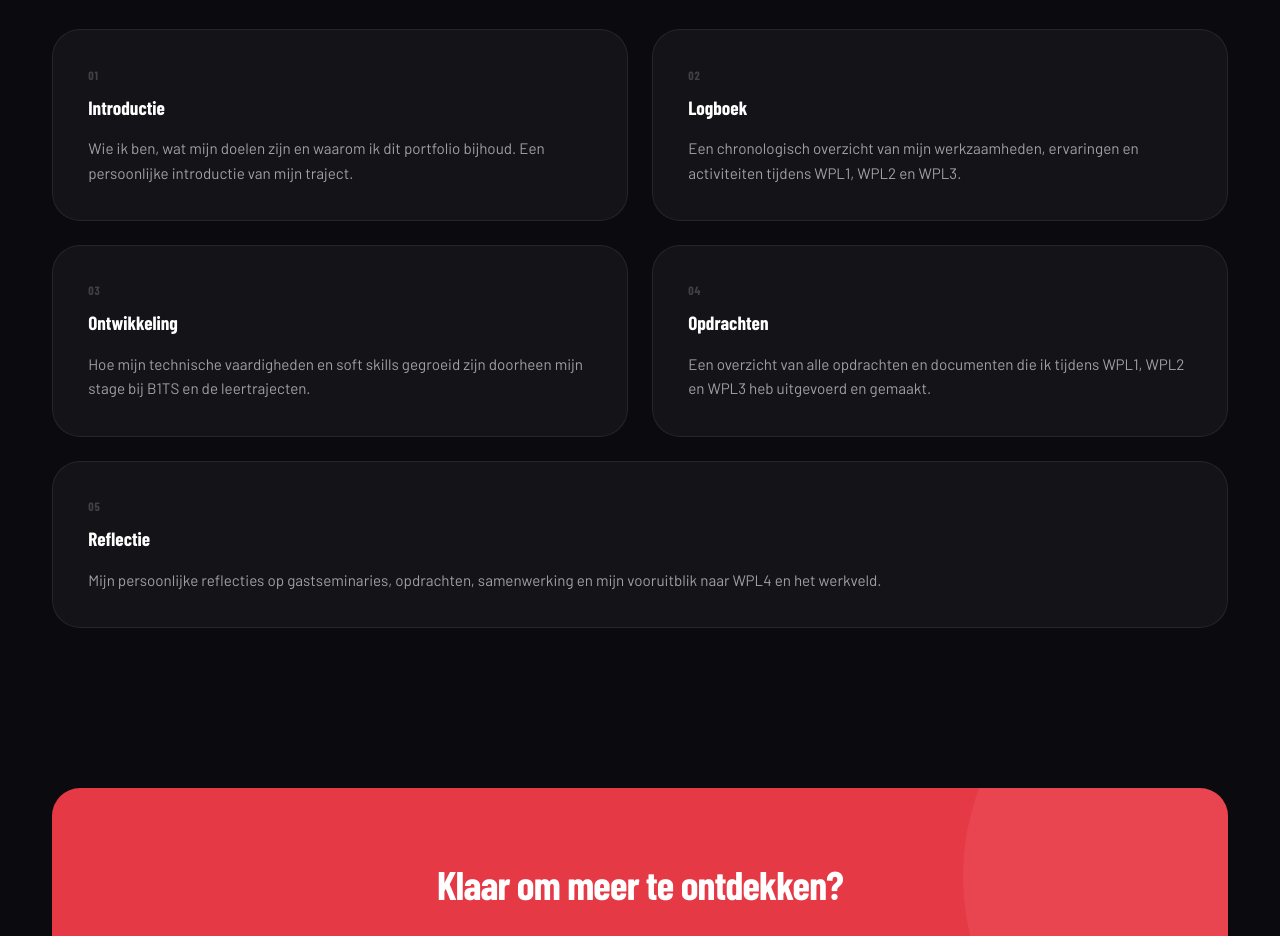
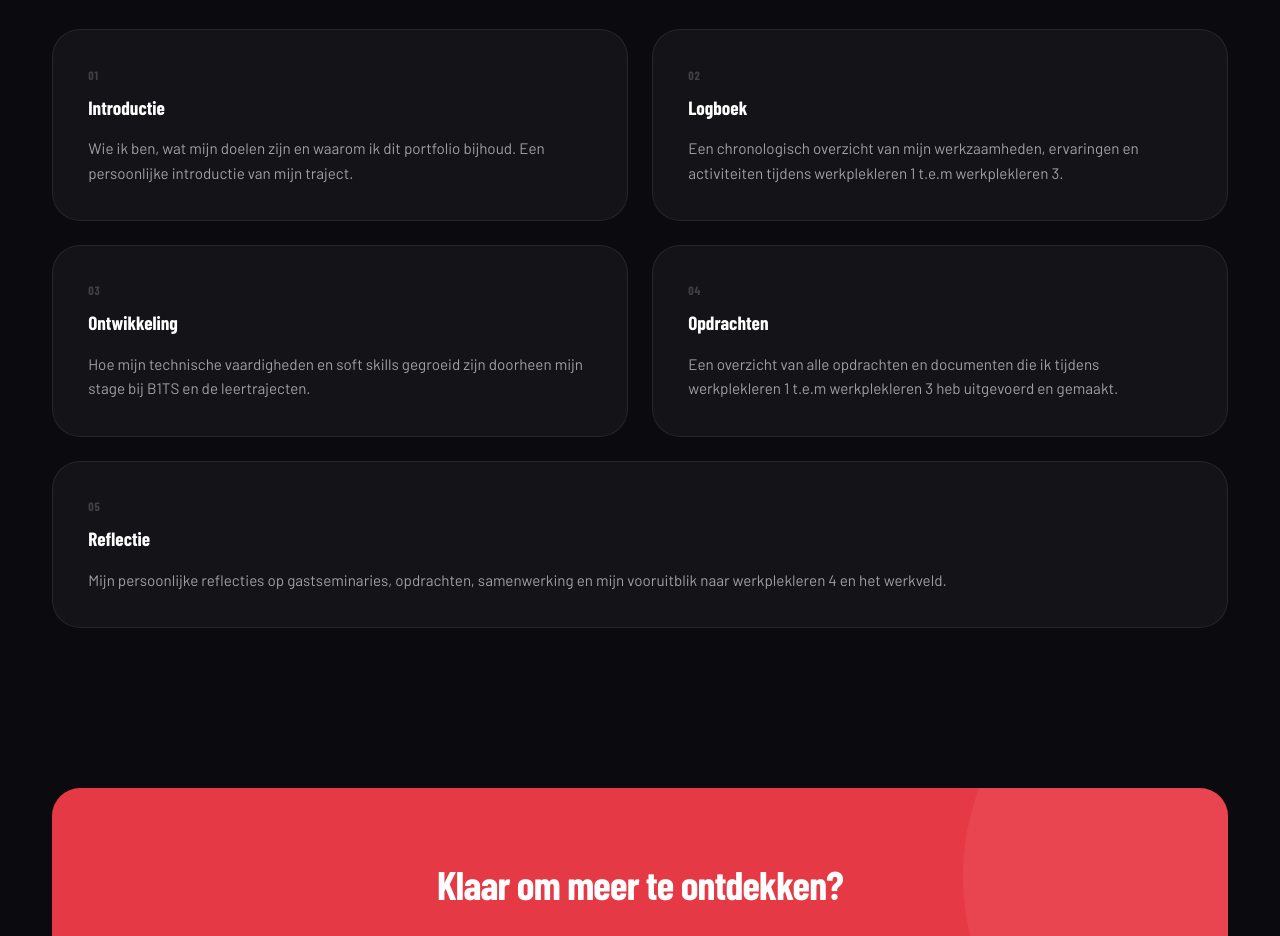
Before and after one commit to Fedor-Goossens-pxl/webserver5, a plain HTML site: page index.html in a window 1280 px wide. Shown: the part 2440-3376 px from the top of the page. Drawn offline with nearby package versions, Linux system fonts and the light colour scheme; a web font is replaced by a local one.

Commit message:
Update index.html

```diff
--- a/index.html
+++ b/index.html
@@ -122,7 +122,7 @@
             <a href="logboek.html" class="card-dark fade-up d2" style="text-decoration:none;">
                 <div class="step-number">02</div>
                 <h3>Logboek</h3>
-                <p>Een chronologisch overzicht van mijn werkzaamheden, ervaringen en activiteiten tijdens WPL1, WPL2 en WPL3.</p>
+                <p>Een chronologisch overzicht van mijn werkzaamheden, ervaringen en activiteiten tijdens werkplekleren 1 t.e.m werkplekleren 3.</p>
             </a>
             <a href="ontwikkeling.html" class="card-dark fade-up d3" style="text-decoration:none;">
                 <div class="step-number">03</div>
@@ -132,12 +132,12 @@
             <a href="opdrachten.html" class="card-dark fade-up d4" style="text-decoration:none;">
                 <div class="step-number">04</div>
                 <h3>Opdrachten</h3>
-                <p>Een overzicht van alle opdrachten en documenten die ik tijdens WPL1, WPL2 en WPL3 heb uitgevoerd en gemaakt.</p>
+                <p>Een overzicht van alle opdrachten en documenten die ik tijdens werkplekleren 1 t.e.m werkplekleren 3 heb uitgevoerd en gemaakt.</p>
             </a>
             <a href="reflectie.html" class="card-dark fade-up d5" style="text-decoration:none; grid-column: 1 / -1;">
                 <div class="step-number">05</div>
                 <h3>Reflectie</h3>
-                <p>Mijn persoonlijke reflecties op gastseminaries, opdrachten, samenwerking en mijn vooruitblik naar WPL4 en het werkveld.</p>
+                <p>Mijn persoonlijke reflecties op gastseminaries, opdrachten, samenwerking en mijn vooruitblik naar werkplekleren 4 en het werkveld.</p>
             </a>
         </div>
     </div>
@@ -321,10 +321,10 @@ function handleCommand(raw) {
 
         case 'status':
             printBlank();
-            print('  <span class="t-green">●</span>  <span class="t-white">Beschikbaar voor WPL4</span>');
+            print('  <span class="t-green">●</span>  <span class="t-white">Beschikbaar voor werkplekleren 4</span>');
             print('  <span class="t-green">●</span>  <span class="t-white">Reactietijd: &lt; 24 uur</span>');
             print('  <span class="t-yellow">●</span>  <span class="t-white">Focus: Linux, netwerken & automatisatie</span>');
-            print('  <span class="t-cyan">●</span>  <span class="t-white">Stage bij B1TS – WPL3 voltooid</span>');
+            print('  <span class="t-cyan">●</span>  <span class="t-white">Stage bij B1TS – werkplekleren 3 voltooid</span>');
             printBlank();
             break;
 
```
